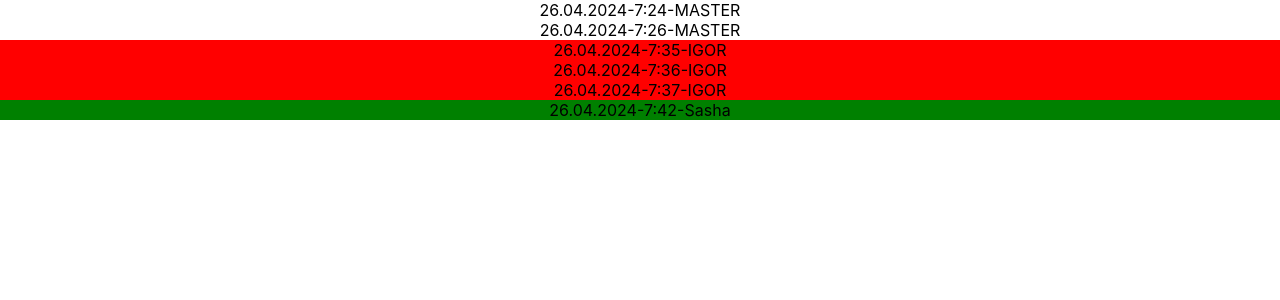
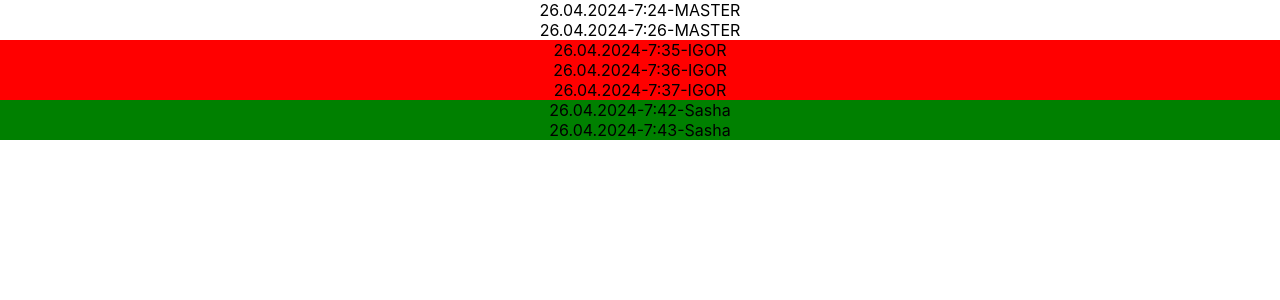
Before and after one commit to IgorYudintsev/git, a React (Create React App) app: page / in a window 1280 px wide. Shown: the top 300 px of the page. Built offline with nearby package versions, Linux system fonts and the light colour scheme.

Commit message:
26.04.2024-7:43-Sasha

```diff
--- a/src/Sasha.tsx
+++ b/src/Sasha.tsx
@@ -8,6 +8,7 @@ export const Sasha = (props: Props) => {
     return (
         <div style={{backgroundColor:'green'}}>
             <div>26.04.2024-7:42-Sasha</div>
+            <div>26.04.2024-7:43-Sasha</div>
         </div>
     );
 };
```
